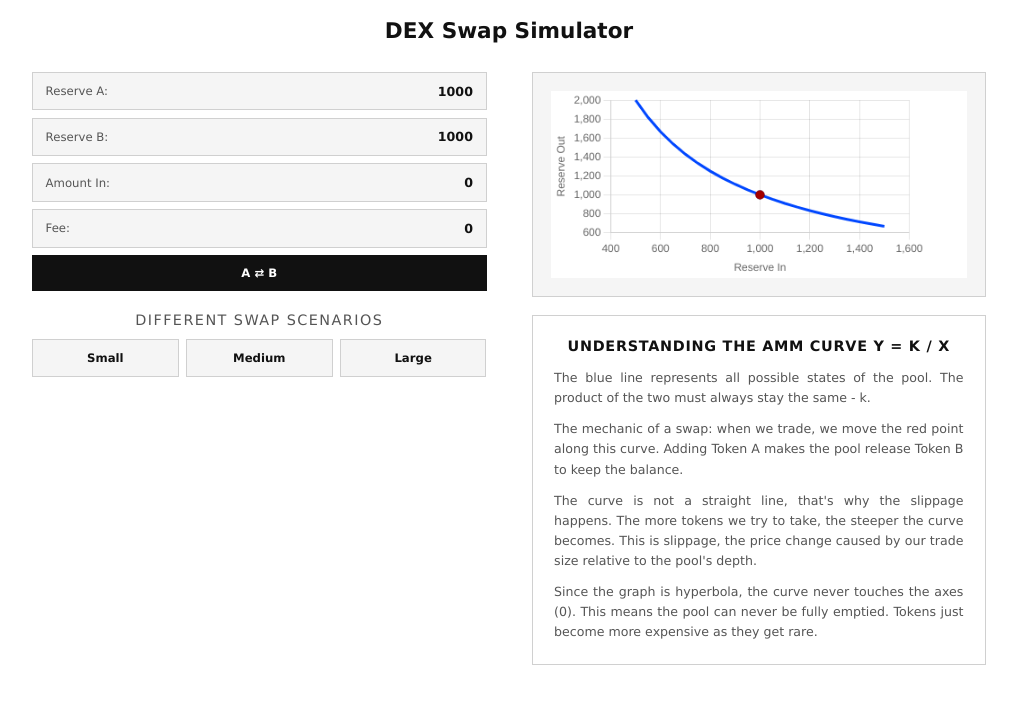
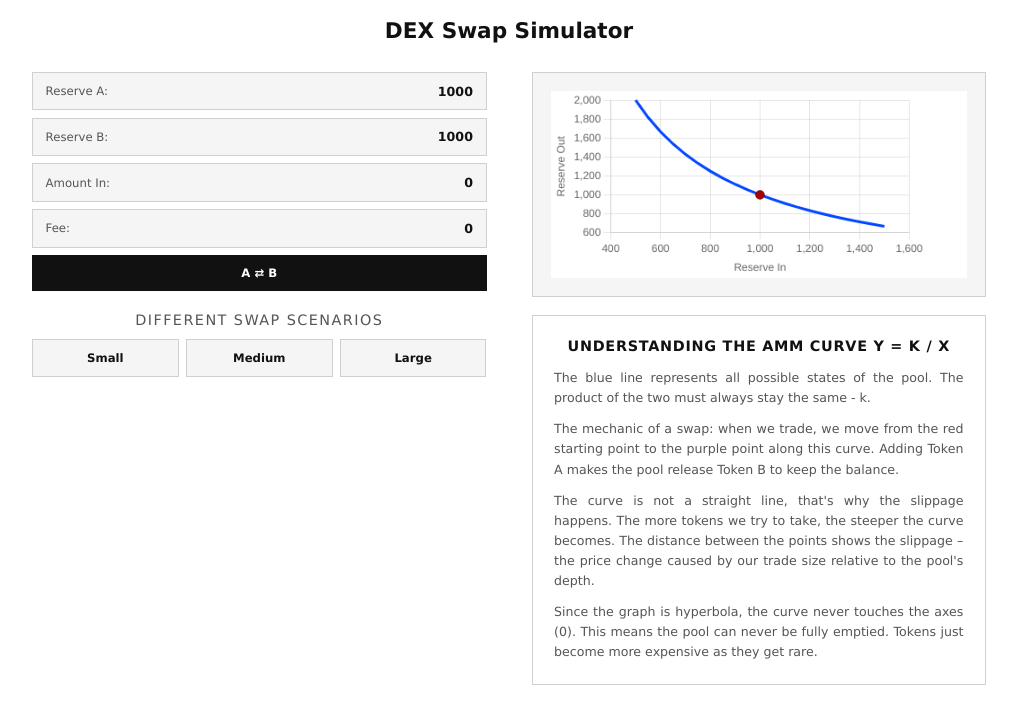
Before and after one commit to anasteshi/dex-amm-simulator, a React (Vite) app: page / in a window 1280 px wide. Shown: the top 724 px of the page, without its empty margins (131-1148 px from the left). Built offline with nearby package versions, Linux system fonts and the light colour scheme.

Commit message:
refactor: extract swap description into a separate component

```diff
--- a/src/App.jsx
+++ b/src/App.jsx
@@ -4,6 +4,7 @@ import SwapForm from "./components/SwapForm.jsx"
 import SwapScenarios from "./components/SwapScenarios.jsx"
 import SwapResult from "./components/SwapResult.jsx"
 import SwapChart from "./components/SwapChart.jsx"
+import SwapChartDesc from "./components/SwapChartDesc.jsx"
 import simulateSwap from "./utils/simulateSwap.js"
 
 const App = () => {
@@ -67,30 +68,7 @@ const App = () => {
                             }></SwapChart>
                     </div>
                     <div className="desc-card">
-                        <h3>Understanding the AMM Curve y = k / x</h3>
-                        <p>
-                            The blue line represents all possible states of the
-                            pool. The product of the two must always stay the
-                            same - k.
-                        </p>
-                        <p>
-                            The mechanic of a swap: when we trade, we move the
-                            red point along this curve. Adding Token A makes the
-                            pool release Token B to keep the balance.
-                        </p>
-                        <p>
-                            The curve is not a straight line, that's why the
-                            slippage happens. The more tokens we try to take,
-                            the steeper the curve becomes. This is slippage, the
-                            price change caused by our trade size relative to
-                            the pool's depth.
-                        </p>
-                        <p>
-                            Since the graph is hyperbola, the curve never
-                            touches the axes (0). This means the pool can never
-                            be fully emptied. Tokens just become more expensive
-                            as they get rare.
-                        </p>
+                        <SwapChartDesc />
                     </div>
                 </section>
             </div>
--- /dev/null
+++ b/src/components/SwapChartDesc.jsx
@@ -0,0 +1,30 @@
+const SwapChartDesc = () => {
+    return (
+        <div>
+            <h3>Understanding the AMM Curve y = k / x</h3>
+            <p>
+                The blue line represents all possible states of the pool. The
+                product of the two must always stay the same - k.
+            </p>
+            <p>
+                The mechanic of a swap: when we trade, we move from the red
+                starting point to the purple point along this curve. Adding
+                Token A makes the pool release Token B to keep the balance.
+            </p>
+            <p>
+                The curve is not a straight line, that's why the slippage
+                happens. The more tokens we try to take, the steeper the curve
+                becomes. The distance between the points shows the slippage –
+                the price change caused by our trade size relative to the pool's
+                depth.
+            </p>
+            <p>
+                Since the graph is hyperbola, the curve never touches the axes
+                (0). This means the pool can never be fully emptied. Tokens just
+                become more expensive as they get rare.
+            </p>
+        </div>
+    )
+}
+
+export default SwapChartDesc
```
